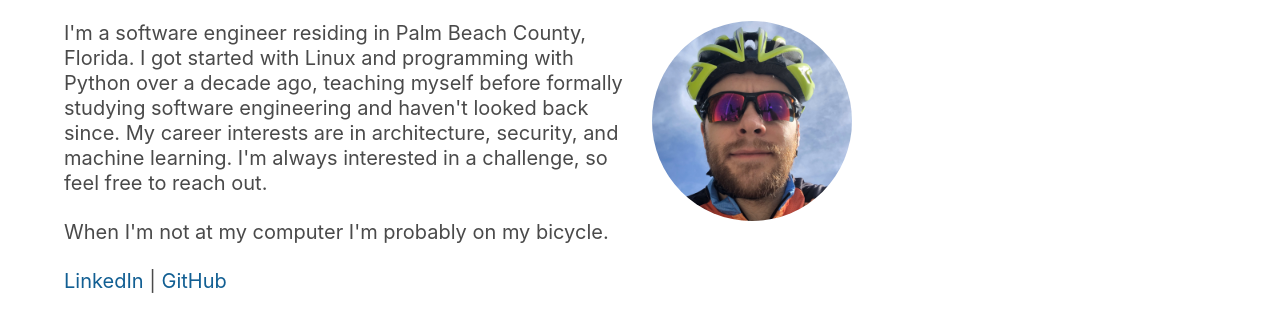
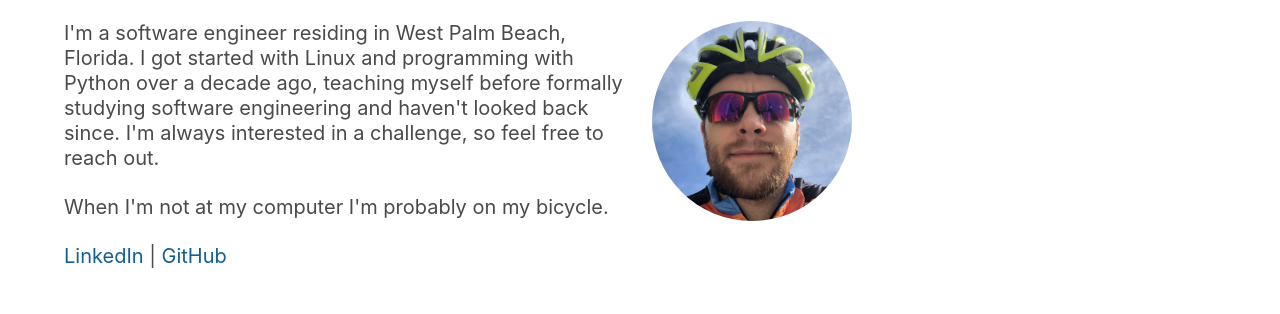
Before and after one commit to postsneakernet/postsneakernet.github.io, a plain HTML site: page index.html in a window 1280 px wide. Shown: the part 465-779 px from the top of the page. Drawn offline with nearby package versions, Linux system fonts and the light colour scheme.

Commit message:
Update index.html

```diff
--- a/index.html
+++ b/index.html
@@ -31,7 +31,7 @@
         <div class="columns">
           <div class="column">
             <p class="subtitle">
-              I'm a software engineer residing in Palm Beach County, Florida. I got started with Linux and programming with Python over a decade ago, teaching myself before formally studying software engineering and haven't looked back since. My career interests are in architecture, security, and machine learning. I'm always interested in a challenge, so feel free to reach out.
+              I'm a software engineer residing in West Palm Beach, Florida. I got started with Linux and programming with Python over a decade ago, teaching myself before formally studying software engineering and haven't looked back since. I'm always interested in a challenge, so feel free to reach out.
             </p>
             <p class="subtitle">
               When I'm not at my computer I'm probably on my bicycle.
```
